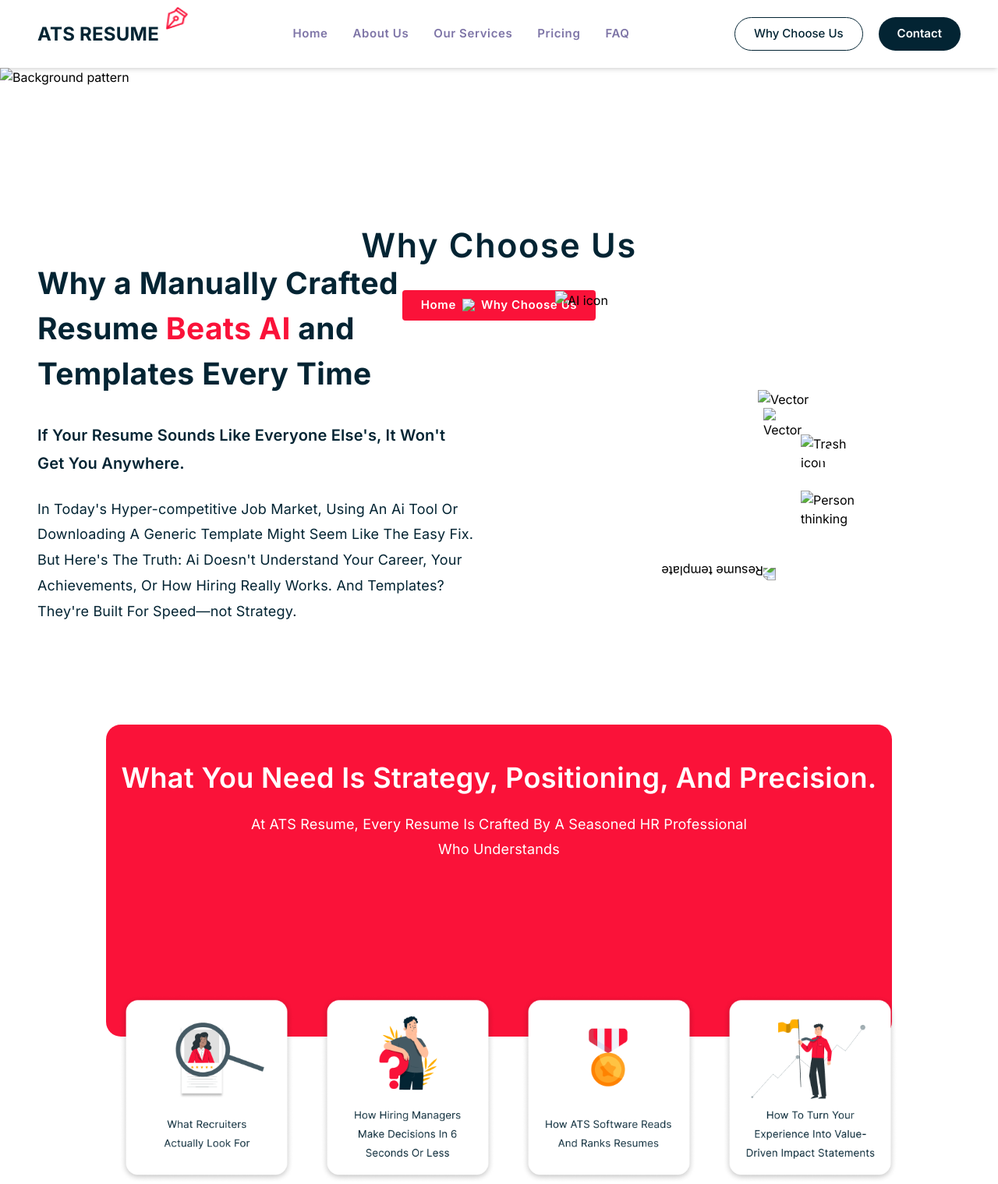
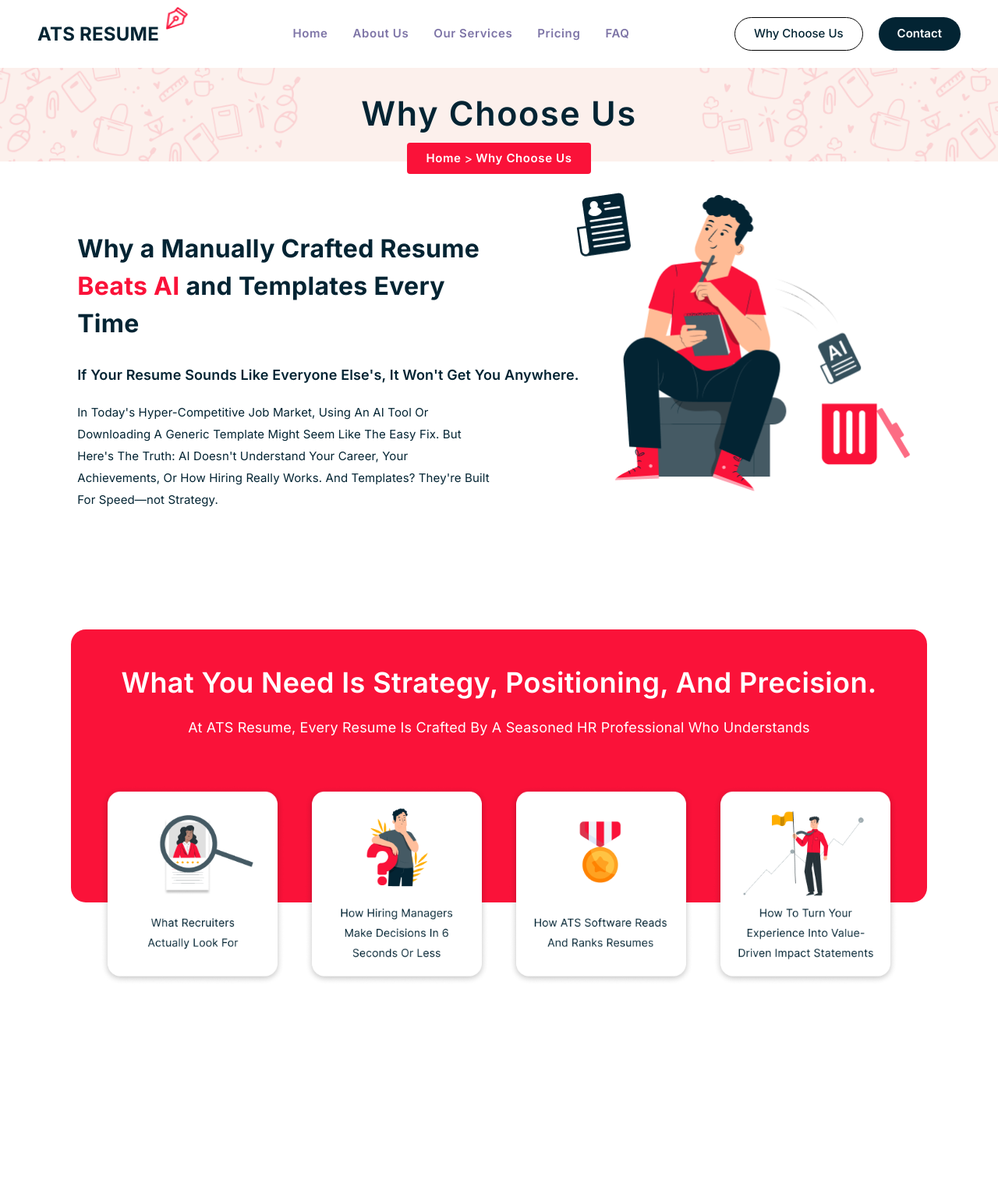
Before and after one commit to AnuragTupkar/ATS-Resume-Webpage, a website: page index.html in a window 1280 px wide. Shown: the whole page at 78% size. After the commit the page ends 1424 px from the top, so only its background shows below. Drawn offline with nearby package versions, Linux system fonts and the light colour scheme.

Commit message:
ATS Resume Webpage

```diff
--- a/index.html
+++ b/index.html
@@ -81,7 +81,7 @@
             <div class="hidden lg:flex items-center space-x-5">
 
                 <a href="#"
-                    class="h-[43px] px-6 rounded-[31px] border border-[#032433] text-[#032433] font-medium text-[15px] flex items-center">
+                    class="h-[43px] px-6 rounded-[31px] border border-black border-1.5 text-[#032433] font-medium text-[15px] flex items-center">
                     Why Choose Us
                 </a>
                 <a href="#"
@@ -92,95 +92,87 @@
         </div>
     </header>
 
-    <!-- Hero Section with Background Pattern -->
-    <section class="w-full h-[183px] relative">
-        <img class="w-full h-[165px] object-cover" alt="Background pattern" src="/frame-3.svg" />
-        <div class="max-w-[1440px] mx-auto px-4 md:px-12 relative">
-            <h1 class="text-center font-semibold text-[#032433] text-3xl md:text-[43px] tracking-[1.72px] pt-11">
+    <!-- <hero page section> -->
+  <section class="w-full h-[120px] relative ">
+    <!-- <!Background Image -->
+    <img src="assets/WhyChooseUsBackground.png" alt="Background pattern"
+      class="w-full h-full object-cover absolute inset-0 z-0" />
+
+    <!-- Overlay Content -->
+    <div class="relative z-10 max-w-[1440px] mx-auto px-4 md:px-12 h-full flex flex-col justify-between text-center">
+
+      <!-- Heading (Top-Center) -->
+      <h1 class="mt-10  mb-5 font-semibold text-[#032433] text-3xl md:text-[43px] tracking-[1.72px]">
         Why Choose Us
       </h1>
 
-            <!-- Breadcrumb Navigation -->
-            <div class="flex items-center justify-center mt-10">
+      <!-- Breadcrumb (Bottom-Center) -->
+      <div class="mb-0 flex justify-center ">
         <div class="bg-[#fa1239] rounded px-6 py-2 flex items-center">
           <span class="font-semibold text-white text-[15px] tracking-[0.60px]">Home</span>
-                    <img src="/chevron-right.svg" class="w-4 h-4 mx-2" alt="chevron right" />
+          <span class="text-white mx-1"> &gt; </span>
           <span class="font-semibold text-white text-[15px] tracking-[0.60px]">Why Choose Us</span>
         </div>
       </div>
+
     </div>
   </section>
 
+
 <!-- Main Content Section -->
-    <section class="max-w-[1440px] mx-auto px-4 md:px-12 py-16">
+<section class="max-w-[1440px] mx-auto px-4 md:px-12 lg:py-2 sm:py-44  md:py-2 xl:ml-[3.2rem] ">
     <div class="flex flex-wrap">
+
       <!-- Text Content -->
-            <div class="w-full lg:w-1/2 pr-0 lg:pr-8 mb-8 lg:mb-0">
-                <h2 class="font-bold text-3xl md:text-[38.9px] leading-tight md:leading-[57.9px] tracking-[0.39px]">
-                    <span class="text-[#032433]">Why a Manually Crafted Resume </span>
+      <div class="w-full lg:w-1/2 pr-0 lg:pr-8 mb-8 lg:mb-0 mt-20">
+        <h2 class="font-bold text-2xl md:text-[32px] leading-tight md:leading-[48px] tracking-[0.3px]">
+          <span class="block text-[#032433]">Why a Manually Crafted Resume</span>
+          <span class="block">
             <span class="text-[#fa1239]">Beats AI</span>
-                    <span class="text-[#032433]"> and Templates Every Time </span>
+            <span class="text-[#032433]"> and Templates Every Time</span>
+          </span>
         </h2>
 
-                <h3 class="font-semibold text-[#032433] text-xl tracking-[0.20px] leading-[36.4px] mt-8">
+        <h3 class="font-semibold text-[#032433] text-sm md:text-lg tracking-[0.15px] leading-[30px] md:leading-[36.4px] mt-6 md:whitespace-nowrap">
           If Your Resume Sounds Like Everyone Else's, It Won't Get You Anywhere.
       </h3>
 
-                <p class="font-normal text-[#032433] text-lg tracking-[0.18px] leading-[32.8px] mt-6">
-                    In Today's Hyper-competitive Job Market, Using An Ai Tool Or Downloading A Generic Template Might
-                    Seem Like The Easy Fix. But Here's The Truth: Ai Doesn't Understand Your Career, Your Achievements,
-                    Or How Hiring Really Works. And Templates? They're Built For Speed—not Strategy.
+
+        <p class="font-normal text-[#032433] text-[15px] tracking-[0.12px] leading-[28px] mt-4">
+          In Today's Hyper-Competitive Job Market, Using An AI Tool Or Downloading A Generic Template Might Seem Like The Easy Fix.
+          But Here's The Truth: AI Doesn't Understand Your Career, Your Achievements, Or How Hiring Really Works.
+          And Templates? They're Built For Speed—not Strategy.
         </p>
+
       </div>
 
       <!-- Image Section -->
-            <div class="w-full lg:w-1/2 flex justify-center items-center">
-                <div class="relative w-full max-w-[448px] h-[389px]">
-                    <div class="absolute w-[381px] h-[389px] top-0 left-0">
-                        <img class="absolute w-[63px] h-10 top-[150px] left-[267px]" alt="Vector"
-                            src="/vector-216.svg" />
-                        <img class="absolute w-[69px] h-10 top-[127px] left-[260px]" alt="Vector"
-                            src="/vector-217.svg" />
-                        <div class="absolute w-[220px] h-[381px] top-2 left-[63px] rotate-180">
-                            <img class="absolute w-[190px] h-[104px] top-[18px] left-0" alt="Resume template"
-                                src="/group.png" />
-                        </div>
-                        <img class="absolute w-[93px] h-[93px] top-0 left-0" alt="AI icon"
-                            src="/45822345316297287213937-1.svg" />
-                        <img class="absolute w-[66px] h-[69px] top-[184px] left-[315px]" alt="Trash icon"
-                            src="/vector-2.svg" />
-                        <div
-                            class="absolute top-[193px] left-[335px] rotate-[-25.85deg] font-semibold text-white text-[24.8px] text-center tracking-[0.99px]">
-                            AI
+      <div class="w-full lg:w-1/2 flex justify-center items-center ">
+        <div class="w-full max-w-[448px] h-[389px] relative">
+          <img class="w-full h-full object-contain" alt="Hero Section" src="assets/HeroSectionImage.png" />
         </div>
       </div>
-                    <div class="absolute w-[133px] h-[98px] top-64 left-[315px]">
-                        <img class="absolute w-[98px] h-[98px] top-0 left-0" alt="Person thinking"
-                            src="/layer-x0020-1.png" />
-                    </div>
-                </div>
-            </div>
+
     </div>
   </section>
-
-    <section class="w-full px-4 sm:px-6 md:px-8 lg:px-12 xl:px-20 2xl:px-0 max-w-screen-2xl mx-auto">
+  <section class="w-full px-4 sm:px-6 md:px-8 lg:px-12 xl:px-20 max-w-screen-2xl mx-auto mb-20 sm:py-20">
     <!-- Red Background Box with Heading & Text -->
-        <div class="relative bg-[#fa1239] py-12 mt-16 rounded-[19px] sm:h-[2] w-[90%] mx-auto h-[400px] text-center md:h-25 sm:mb-25">
-          <h2 class="text-white font-semibold text-3xl md:text-4xl tracking-[0.36px] leading-[1.4] mb-6">
+    <div class="relative bg-[#fa1239] py-12 mt-16 rounded-[19px] w-[90%] md:w-[95%] lg:w-[96%] xl:w-[98%] mx-auto lg:h-[350px] h-[400px]  text-center">
+      <h2 class="text-white font-semibold text-2xl sm:text-3xl md:text-4xl tracking-[0.36px] leading-[1.4] mb-6">
         What You Need Is Strategy, Positioning, And Precision.
       </h2>
-          <p class="text-white font-normal text-lg tracking-[0.18px] leading-[1.8] max-w-2xl mx-auto">
+      <p class="text-white font-normal text-base sm:text-lg tracking-[0.18px] leading-[1.8]  lg:text-nowrap text-center ">
         At ATS Resume, Every Resume Is Crafted By A Seasoned HR Professional Who Understands
       </p>
     </div>
 
     <!-- Feature Cards (Half Inside, Half Outside) -->
-        <div class="relative -mt-[150px] z-10 mx-auto w-full max-w-screen-xl px-4 sm:px-6 md:px-8 lg:px-12 sm:pt-24 justify-center text-center items-center">
-          <div class="grid grid-cols-1 sm:grid-cols-2 lg:grid-cols-4 gap-8 ml-6 ">
-            <img src="/assets/CardOne.png" alt="Magnifying glass with resume" class="object-contain mt-24  md:mt-0"/>
-            <img src="/assets/CardTwo.png" alt="Person making quick decisions" class="object-contain"/>
-            <img src="/assets/CardThree.png" alt="ATS software scanning document" class="object-contain"/>
-            <img src="/assets/CardFour.png" alt="Value impact statements illustration" class="object-contain"/>
+    <div class="relative -mt-[150px] z-10 w-full max-w-screen-xl mx-auto px-4 sm:px-6 md:px-8 lg:px-12">
+      <div class="grid grid-cols-1 sm:grid-cols-2 lg:grid-cols-4 gap-6 justify-center items-start">
+        <img src="/assets/CardOne.png" alt="Magnifying glass with resume" class="object-contain mx-auto" />
+        <img src="/assets/CardTwo.png" alt="Person making quick decisions" class="object-contain mx-auto" />
+        <img src="/assets/CardThree.png" alt="ATS software scanning document" class="object-contain mx-auto" />
+        <img src="/assets/CardFour.png" alt="Value impact statements illustration" class="object-contain mx-auto" />
       </div>
     </div>
   </section>
```
Lines whose indentation alone changed are shown as unchanged.
